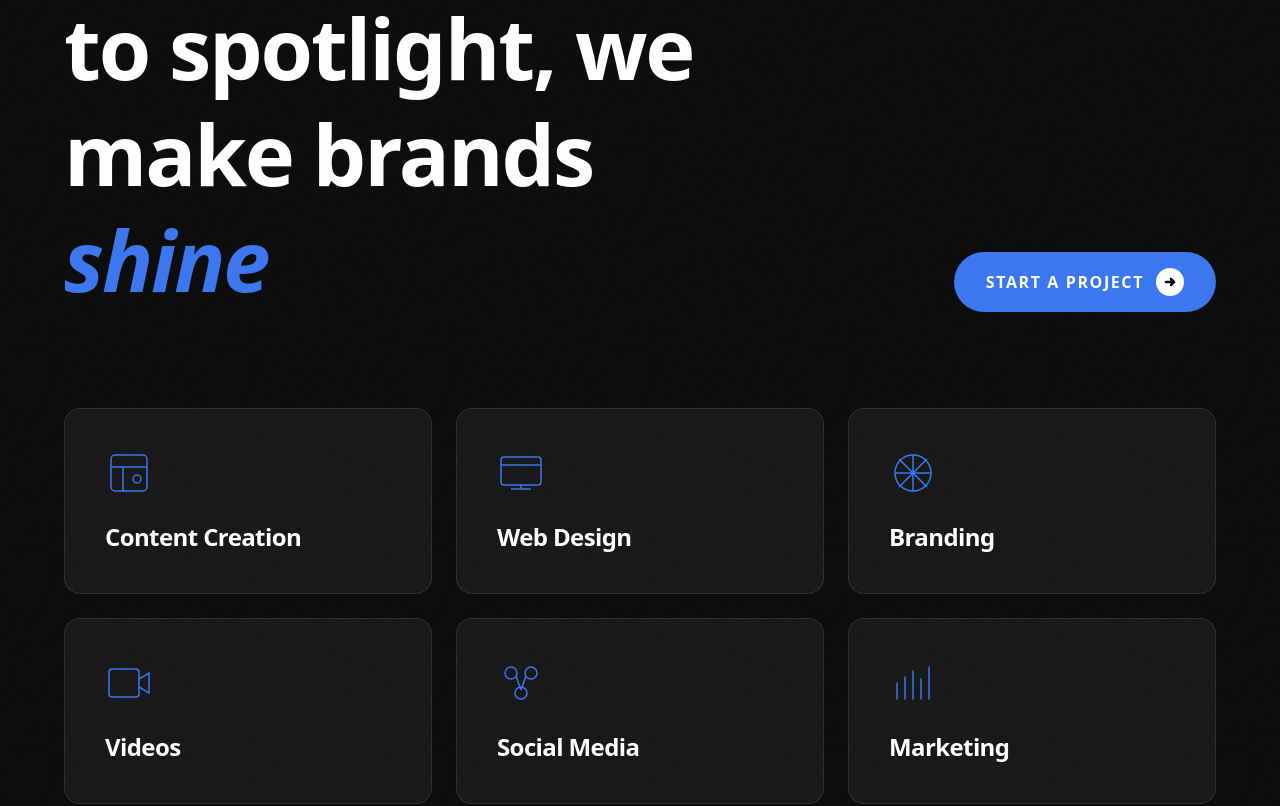
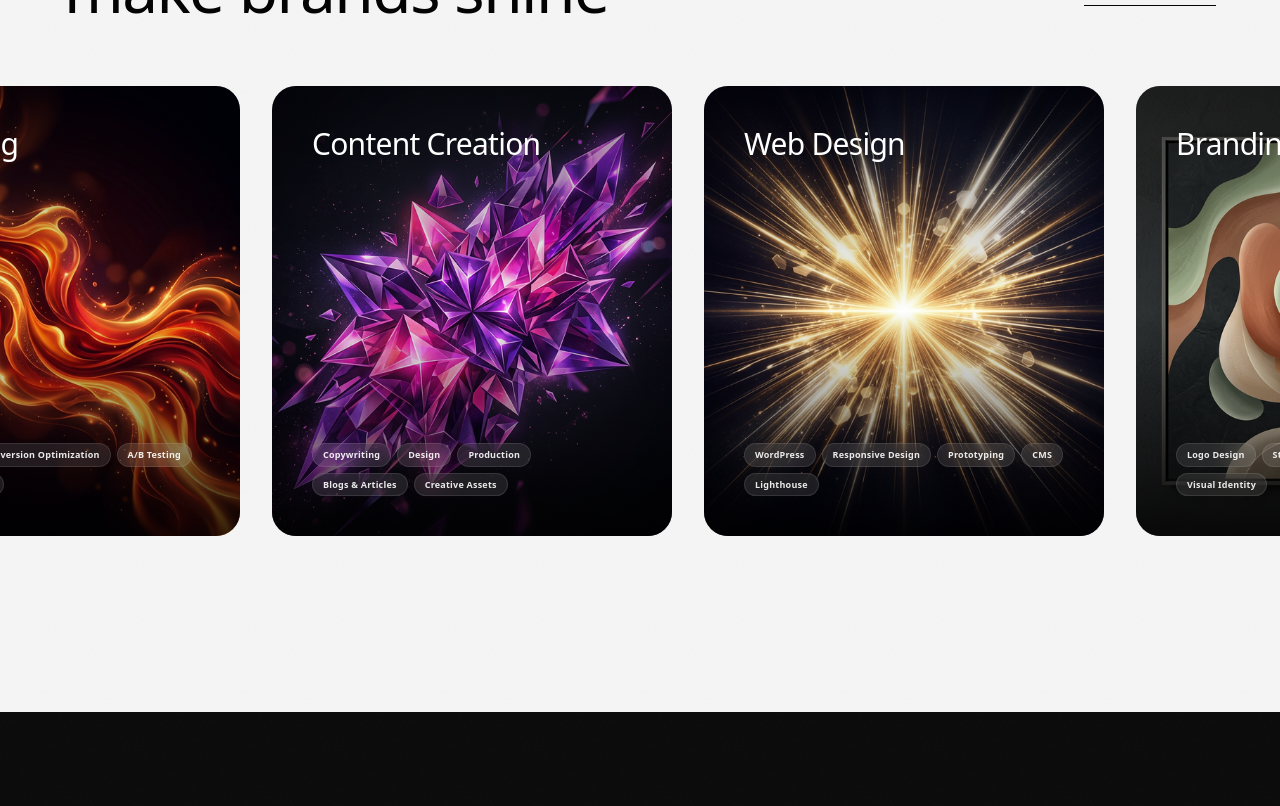
Before and after one commit to dhruba-datta/Aqua, a React (Vite) app: page / in a window 1280 px wide. Shown: the part 1040-1846 px from the top of the page. Built offline with nearby package versions, Linux system fonts and the light colour scheme; the HTML template or start-up script is replaced by a standard one; a web font is replaced by a local one.

Commit message:
updated service

```diff
--- a/src/components/Portfolio.jsx
+++ b/src/components/Portfolio.jsx
@@ -95,7 +95,7 @@ export default function Portfolio() {
               onMouseMove={(e) => handleMouseMove(e, e.currentTarget)}
               onMouseLeave={(e) => handleMouseLeave(e.currentTarget)}
             >
-              <div className="aspect-[4/5] overflow-hidden rounded-2xl bg-white/5 mb-6">
+              <div className="aspect-4/5 overflow-hidden rounded-2xl bg-white/5 mb-6">
                 <img
                   src={project.image}
                   alt={project.title}
--- a/src/components/Services.jsx
+++ b/src/components/Services.jsx
@@ -1,112 +1,125 @@
 import { useEffect, useRef } from 'react';
+import { gsap } from 'gsap';
 
 const services = [
   {
+    title: 'Marketing',
+    tags: ['SEO', 'PPC', 'Conversion Optimization', 'A/B Testing', 'Analytics & Reporting'],
+    image: '/images/into-the-heat.png'
+  },
+  {
     title: 'Content Creation',
-    icon: (
-      <svg viewBox="0 0 48 48" fill="none" stroke="currentColor" strokeWidth="1.5">
-        <rect x="6" y="6" width="36" height="36" rx="4" />
-        <path d="M6 18h36M18 18v24" />
-        <circle cx="32" cy="30" r="4" />
-      </svg>
-    ),
+    tags: ['Copywriting', 'Design', 'Production', 'Blogs & Articles', 'Creative Assets'],
+    image: '/images/crystal-vibes.png'
   },
   {
     title: 'Web Design',
-    icon: (
-      <svg viewBox="0 0 48 48" fill="none" stroke="currentColor" strokeWidth="1.5">
-        <rect x="4" y="8" width="40" height="28" rx="3" />
-        <path d="M4 16h40M14 40h20M24 36v4" />
-      </svg>
-    ),
+    tags: ['WordPress', 'Responsive Design', 'Prototyping', 'CMS', 'Lighthouse'],
+    image: '/images/radiant.png'
   },
   {
     title: 'Branding',
-    icon: (
-      <svg viewBox="0 0 48 48" fill="none" stroke="currentColor" strokeWidth="1.5">
-        <circle cx="24" cy="24" r="18" />
-        <path d="M24 6v36M6 24h36M10 10l28 28M38 10L10 38" />
-      </svg>
-    ),
+    tags: ['Logo Design', 'Strategy', 'Print', 'Style Guides', 'Visual Identity'],
+    image: '/images/balanced.png'
   },
   {
     title: 'Videos',
-    icon: (
-      <svg viewBox="0 0 48 48" fill="none" stroke="currentColor" strokeWidth="1.5">
-        <rect x="4" y="10" width="30" height="28" rx="3" />
-        <path d="M34 20l10-6v20l-10-6" />
-      </svg>
-    ),
-  },
-  {
-    title: 'Social Media',
-    icon: (
-      <svg viewBox="0 0 48 48" fill="none" stroke="currentColor" strokeWidth="1.5">
-        <circle cx="14" cy="14" r="6" />
-        <circle cx="34" cy="14" r="6" />
-        <circle cx="24" cy="34" r="6" />
-        <path d="M19 17l5 14M29 17l-5 14" />
-      </svg>
-    ),
-  },
-  {
-    title: 'Marketing',
-    icon: (
-      <svg viewBox="0 0 48 48" fill="none" stroke="currentColor" strokeWidth="1.5">
-        <path d="M8 40V24M16 40V18M24 40V12M32 40V20M40 40V8" strokeLinecap="round" />
-      </svg>
-    ),
-  },
+    tags: ['Storyboarding', 'Reels & Shorts', 'Filming', 'Editing', 'Motion Graphics'],
+    image: '/images/framework.png'
+  }
 ];
 
 export default function Services() {
-  const sectionRef = useRef(null);
+  const scrollRef = useRef(null);
 
   useEffect(() => {
-    const observer = new IntersectionObserver(
-      (entries) => {
-        entries.forEach((entry) => {
-          if (entry.isIntersecting) {
-            const cards = entry.target.querySelectorAll('.service-card');
-            cards.forEach((card, i) => {
-              setTimeout(() => {
-                card.classList.remove('opacity-0', 'translate-y-10');
-                card.classList.add('opacity-100', 'translate-y-0');
-              }, i * 150);
-            });
-            observer.unobserve(entry.target);
-          }
-        });
-      },
-      { threshold: 0.2 }
-    );
+    const slider = scrollRef.current;
+    if (!slider) return;
 
-    if (sectionRef.current) observer.observe(sectionRef.current);
-    return () => observer.disconnect();
+    // Calculate total width of one set of items
+    const scrollWidth = slider.scrollWidth;
+
+    // We'll create a GSAP animation that moves the scrollLeft
+    // For a smooth infinite feel, we animate to half the total scrollWidth (since we duplicate)
+    const animation = gsap.to(slider, {
+      scrollLeft: scrollWidth / 2,
+      duration: 25, // Slightly faster for better feel
+      ease: "none",
+      repeat: -1,
+      onRepeat: () => {
+        slider.scrollLeft = 0;
+      }
+    });
+
+    // Pause on hover
+    const onMouseEnter = () => animation.pause();
+    const onMouseLeave = () => animation.play();
+
+    slider.addEventListener('mouseenter', onMouseEnter);
+    slider.addEventListener('mouseleave', onMouseLeave);
+
+    return () => {
+      animation.kill();
+      slider.removeEventListener('mouseenter', onMouseEnter);
+      slider.removeEventListener('mouseleave', onMouseLeave);
+    };
   }, []);
 
   return (
-    <section className="py-24 md:py-32 bg-dark text-white" id="services" ref={sectionRef}>
-      <div className="mx-auto px-6 sm:px-10 lg:px-16">
-        <div className="flex flex-col md:flex-row md:items-end justify-between gap-10 mb-16 md:mb-24">
-          <h2 className="text-fluid-h2 max-w-2xl leading-tight">
-            From strategy to spotlight, we make brands <span className="text-accent italic">shine</span>
+    <section className="py-24 md:py-32 bg-[#f5f5f5] text-black overflow-hidden" id="services">
+      <div className="w-full">
+
+        {/* Header Section */}
+        <div className="mx-auto px-6 sm:px-10 lg:px-16 flex flex-col md:flex-row md:items-end justify-between gap-10 mb-12 md:mb-16">
+          <h2 className="text-[2.25rem] md:text-[3.25rem] lg:text-[4rem] font-medium max-w-4xl leading-[1.05] tracking-tight">
+            From strategy to spotlight, we <br className="hidden md:block" /> make brands shine
           </h2>
-          <a href="#contact" className="inline-flex items-center gap-3 px-8 py-4 bg-accent text-white rounded-full font-bold uppercase tracking-widest hover:bg-white hover:text-black transition-all group">
+          <a
+            href="#contact"
+            className="text-lg md:text-xl font-medium pb-1 border-b-[1.5px] border-black hover:text-gray-600 hover:border-gray-600 transition-colors shrink-0 mb-2 md:mb-4"
+          >
             Start a Project
-            <span className="flex items-center justify-center w-7 h-7 bg-white text-black rounded-full group-hover:translate-x-1 transition-transform">
-              <svg viewBox="0 0 12 12" className="w-3 h-3" fill="none" stroke="currentColor" strokeWidth="2.5" strokeLinecap="round">
-                <path d="M2 6h8M7 3l3 3-3 3" />
-              </svg>
-            </span>
           </a>
         </div>
 
-        <div className="grid grid-cols-1 md:grid-cols-2 lg:grid-cols-3 gap-6">
-          {services.map((service) => (
-            <div key={service.title} className="service-card opacity-0 translate-y-10 transition-transform duration-700 ease-out bg-white/5 border border-white/10 rounded-2xl p-10 hover:border-accent hover:-translate-y-2 cursor-pointer group">
-              <div className="w-12 h-12 mb-6 text-accent group-hover:scale-110 transition-transform">{service.icon}</div>
-              <h3 className="text-2xl font-semibold tracking-tight">{service.title}</h3>
+        {/* Horizontal Scrolling Cards */}
+        <div
+          ref={scrollRef}
+          className="flex overflow-x-hidden gap-6 md:gap-8 pb-12 px-6 sm:px-10 lg:px-16 whitespace-nowrap"
+        >
+          {/* Duplicate the services twice for a seamless infinite loop */}
+          {[...services, ...services].map((service, index) => (
+            <div
+              key={`${service.title}-${index}`}
+              className="relative flex-none w-[75vw] md:w-[40vw] lg:w-[350px] xl:w-[400px] h-[400px] xl:h-[450px] rounded-2xl md:rounded-3xl overflow-hidden group"
+            >
+              {/* Background Image */}
+              <img
+                src={service.image}
+                alt={service.title}
+                className="absolute inset-0 w-full h-full object-cover"
+              />
+
+              {/* Dark Gradient Overlay for text readability */}
+              <div className="absolute inset-0 bg-linear-to-b from-black/40 via-transparent to-black/80"></div>
+
+              {/* Content Overlay */}
+              <div className="relative h-full flex flex-col justify-between p-8 md:p-10 text-white whitespace-normal">
+                <h3 className="text-2xl md:text-3xl font-light tracking-tight">
+                  {service.title}
+                </h3>
+
+                <div className="flex flex-wrap gap-1.5">
+                  {service.tags.map((tag) => (
+                    <span
+                      key={tag}
+                      className="px-2.5 py-1 bg-white/10 backdrop-blur-md rounded-full text-[9px] font-semibold tracking-wide text-white/90 border border-white/10"
+                    >
+                      {tag}
+                    </span>
+                  ))}
+                </div>
+              </div>
             </div>
           ))}
         </div>
```
